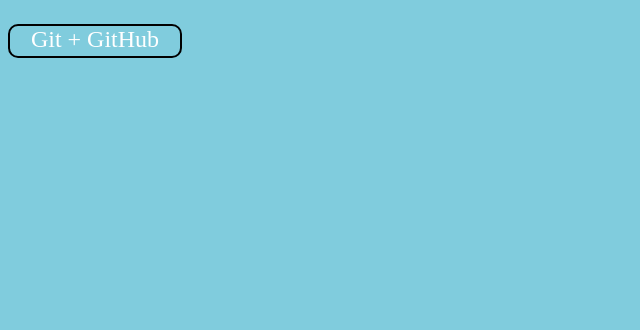
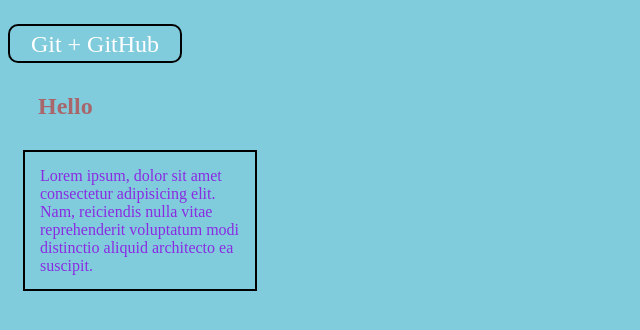
Before and after one commit to jekaboss/git-test, a plain HTML site: page index.html in a window 1280 px wide. Shown: the whole page, without its empty margins (0-640 px from the left). Drawn offline with Linux system fonts and the light colour scheme.

Commit message:
Наше перше изменнения

```diff
--- a/css/main.css
+++ b/css/main.css
@@ -2,12 +2,26 @@ body{
    background-color: rgba(28, 164, 194, 0.558);
 }
 
-p{
+.header__p-p {
    width: 170px;
    height: 30px;
+   padding-top: 5px;
+      text-align: center;
    border: 2px solid #000;
-   text-align: center;
    border-radius: 10px;
    font-size: 24px;
    color: #fff;
 }
+.header__p {
+   width: 200px;
+   height: 107px;
+   color: blueviolet;
+   border: 2px solid #000;
+   margin: 15px;
+   padding: 15px;
+}
+
+h2 {
+   color: rgba(189, 49, 49, 0.657);
+   margin: 30px 30px;
+}
--- a/index.html
+++ b/index.html
@@ -11,7 +11,11 @@
 
 <body>
 
-   <p>Git + GitHub</p>
+   <p class="header__p-p">Git + GitHub</p>
+   <h2>Hello</h2>
+   <p class="header__p">Lorem ipsum, dolor sit amet consectetur adipisicing elit. Nam, reiciendis nulla vitae reprehenderit
+      voluptatum modi
+      distinctio aliquid architecto ea suscipit.</p>
 
 </body>
 
```
